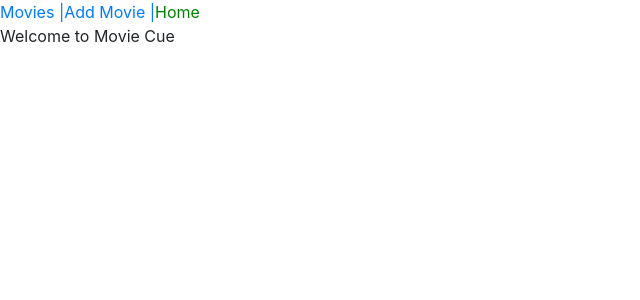
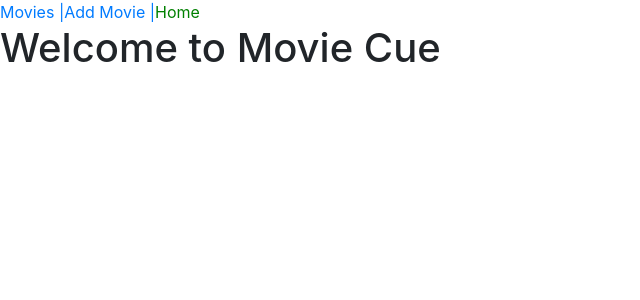
Before and after one commit to carolgreene/movie-cue-frontend, a React (Create React App) app: page / in a window 1280 px wide. Shown: the top 300 px of the page, without its empty margins (0-640 px from the left). Built offline with nearby package versions, Linux system fonts and the light colour scheme; no server answers.

Commit message:
add className for css

```diff
--- a/src/components/Home.js
+++ b/src/components/Home.js
@@ -4,8 +4,9 @@ import React from 'react'
 const Home = () => {
 
   return (
-
-  <div>Welcome to Movie Cue</div>
+    <div className="home">
+      <h1>Welcome to Movie Cue</h1>
+    </div>
   )
 }
 
```
